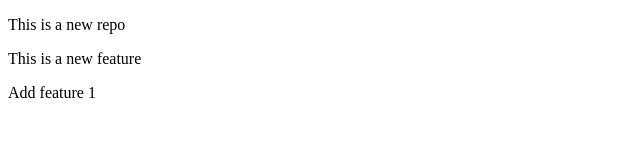
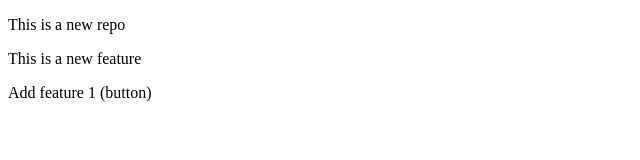
Before and after one commit to zkabeer17-max/localrepo, a plain HTML site: page index.html in a window 1280 px wide. Shown: the full height of the page, 0-640 px from the left. Drawn offline with Linux system fonts and the light colour scheme.

```diff
--- a/index.html
+++ b/index.html
@@ -10,6 +10,6 @@
     This is a new feature
 </P>
 <body>
-    <p>Add feature 1</p>
+    <p>Add feature 1 (button)</p>
 </body>
 </html>
```
